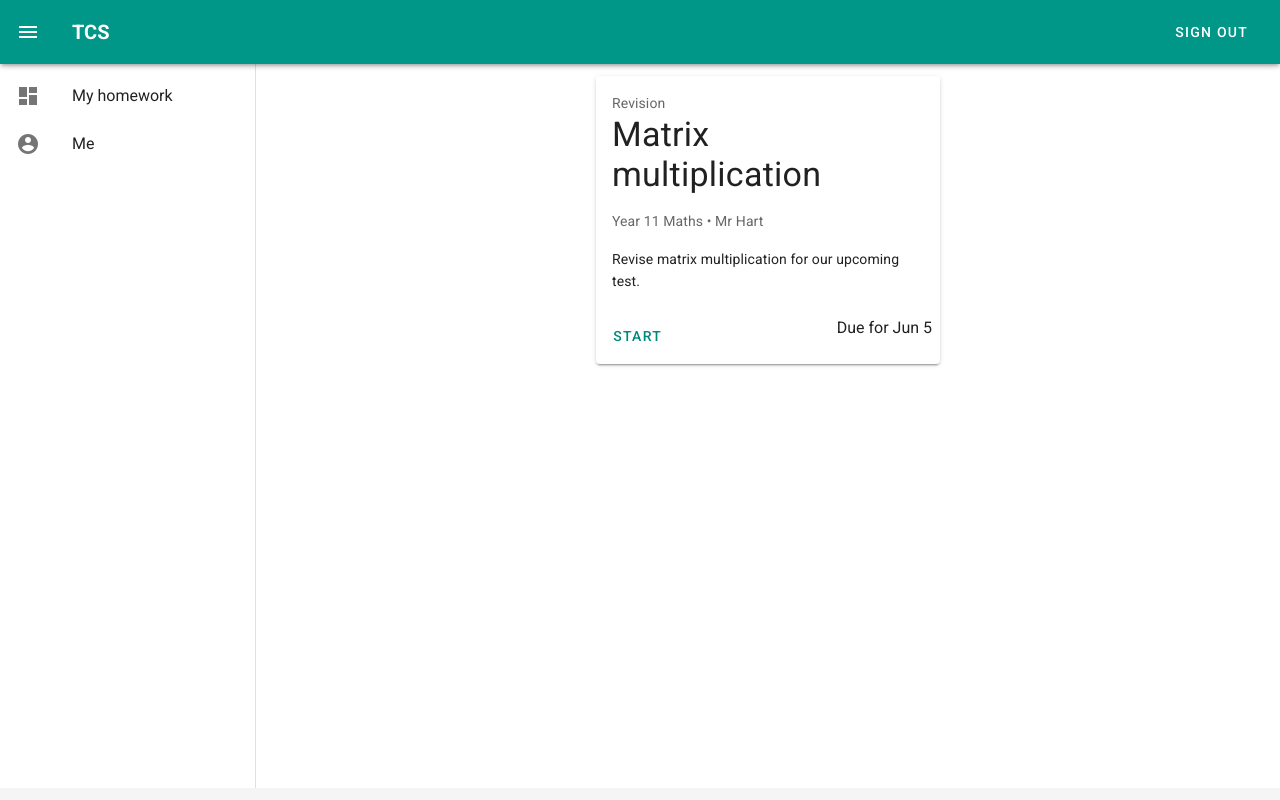
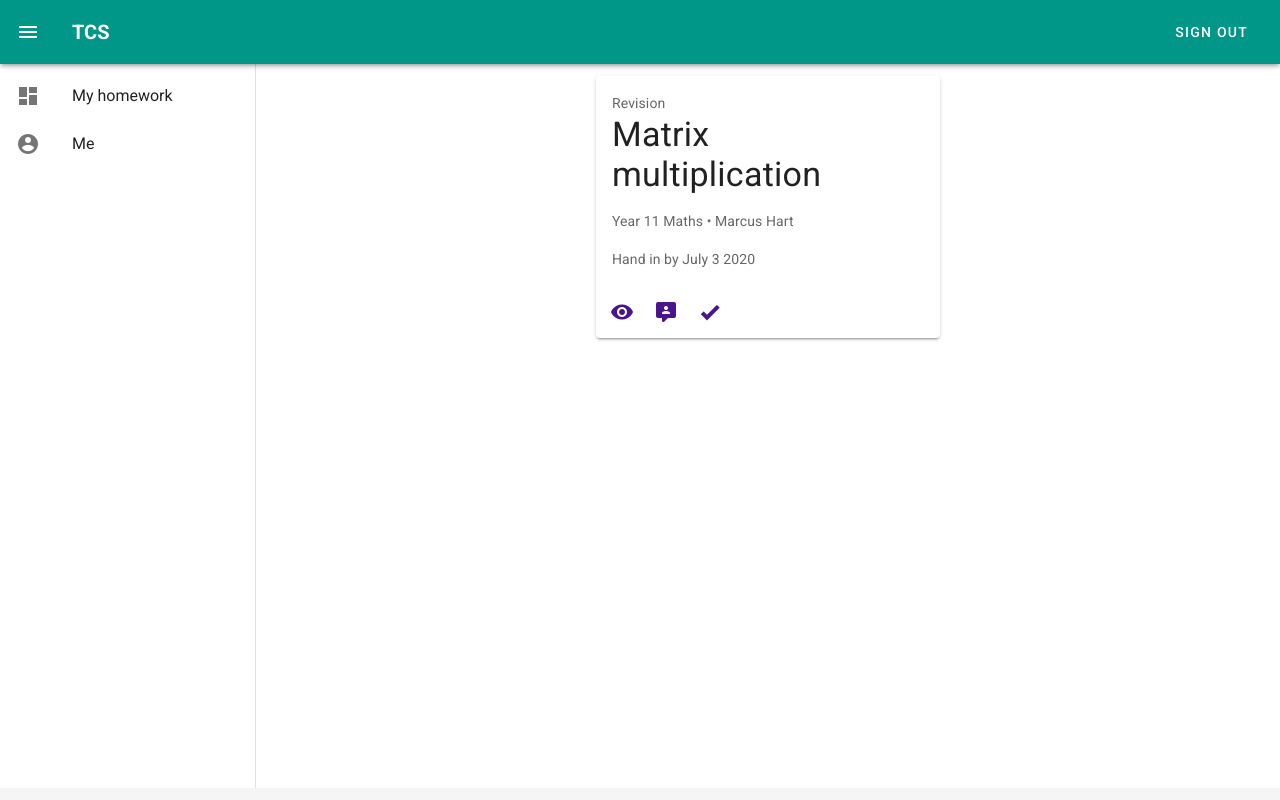
Before and after one commit to soesam/tcs, a Vue app: page /student in a window 1280 px wide. Built offline with nearby package versions, Linux system fonts and the light colour scheme; what vuefire would draw is missing.

Commit message:
first prototype of homework card done

```diff
--- a/src/views/student/card.vue
+++ b/src/views/student/card.vue
@@ -1,21 +1,41 @@
 <template>
   <v-card class="mx-auto" max-width="344">
     <v-card-text>
-      <div>Revision</div>
+      <div>{{ kind }}</div>
       <p class="display-1 text--primary">
-        Matrix multiplication
+        {{ title }}
       </p>
-      <p>Year 11 Maths • Mr Hart</p>
-      <div class="text--primary">
-        Revise matrix multiplication for our upcoming test.
+      <p>{{ classname }} • {{ teacher }}</p>
+      <div>
+        <span style='font-weight: bold;' v-if="state === 'again'" class="text--red"
+          >Hand in again by {{ date }}</span
+        >
+        <span v-if="state === 'late'" class="text--red">handed in late</span>
+        <span v-if="state === 'special'" class="text--green"
+          >You don't have to do this</span
+        >
+        <!-- TODO: should just hide in this case -->
+        <span v-if="state === 'waiting'" class="text--teal"
+          >Hand in by {{ date }}</span
+        >
       </div>
     </v-card-text>
     <v-card-actions>
-      <v-btn text tile color="teal darken-1">
-        start
+      <v-btn icon color='purple darken-4'>
+        <v-icon>mdi-eye</v-icon>
       </v-btn>
-      <v-spacer></v-spacer>
-      <p>Due for Jun 5</p>
+      <v-btn icon>
+        <v-icon color='purple darken-4'>mdi-comment-account</v-icon>
+      </v-btn>
+      <v-btn icon color='purple darken-4'>
+        <v-icon>mdi-check-bold</v-icon>
+      </v-btn>
     </v-card-actions>
   </v-card>
 </template>
+
+<script>
+export default {
+  props: ["state", "kind", "title", "classname", "teacher", "date"]
+};
+</script>
--- a/src/views/student/index.vue
+++ b/src/views/student/index.vue
@@ -38,7 +38,14 @@
     <v-main>
       <v-container fluid>
         <v-layout align-start justify-start>
-          <card />
+          <card
+            title="Matrix multiplication"
+            classname="Year 11 Maths"
+            teacher="Marcus Hart"
+            kind="Revision"
+            state="waiting"
+            date="July 3 2020"
+          />
         </v-layout>
       </v-container>
     </v-main>
```
